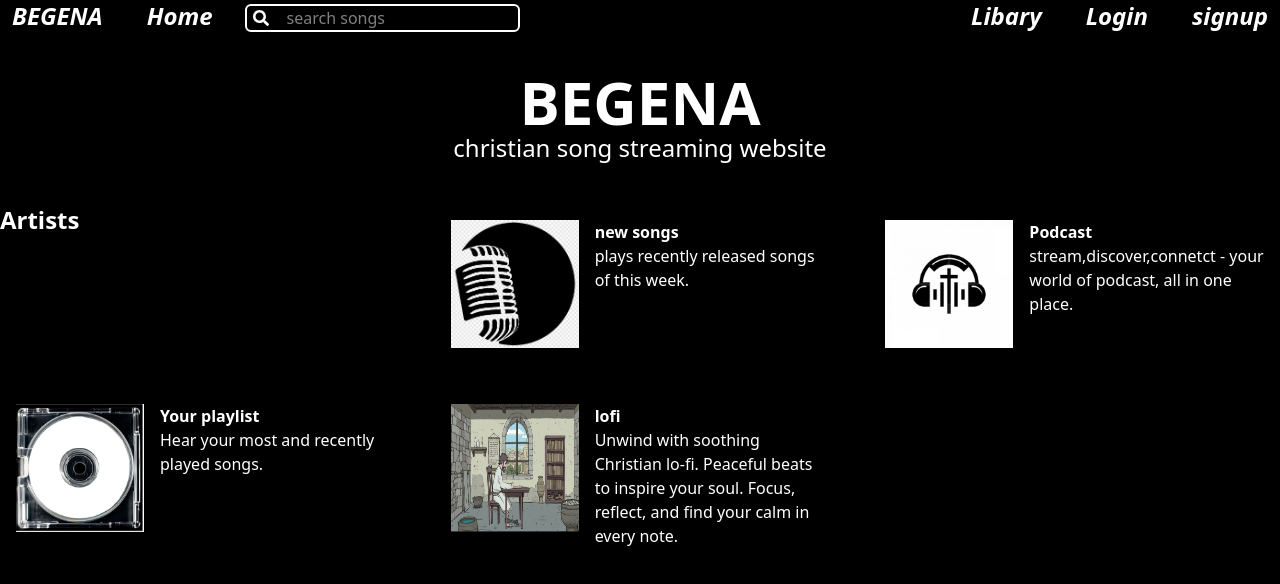
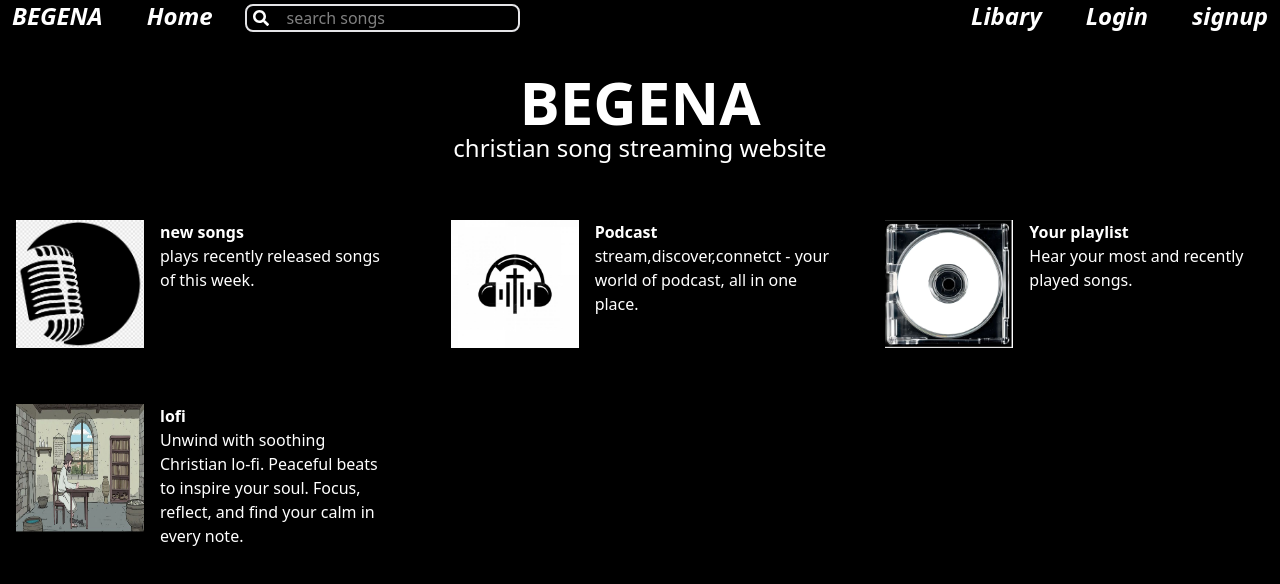
Before and after one commit to leulmesfin116/Begena, a React (Vite) app in the folder front-end/begena-prj/: page / in a window 1280 px wide. Shown: the top 584 px of the page. Built offline with nearby package versions, Linux system fonts and the light colour scheme.

Commit message:
update file

```diff
--- a/front-end/begena-prj/package.json
+++ b/front-end/begena-prj/package.json
@@ -13,6 +13,7 @@
     "@tailwindcss/vite": "^4.1.14",
     "class-variance-authority": "^0.7.1",
     "clsx": "^2.1.1",
+    "framer-motion": "^12.23.25",
     "gsap": "^3.13.0",
     "lucide-react": "^0.548.0",
     "react": "^19.1.1",
@@ -20,7 +21,7 @@
     "react-icons": "^5.5.0",
     "react-router-dom": "^7.9.4",
     "shadcn-ui": "^0.9.5",
-    "tailwind-merge": "^3.3.1",
+    "tailwind-merge": "^3.4.0",
     "tailwindcss": "^4.1.16"
   },
   "devDependencies": {
@@ -32,6 +33,7 @@
     "eslint-plugin-react-hooks": "^5.2.0",
     "eslint-plugin-react-refresh": "^0.4.22",
     "globals": "^16.4.0",
+    "tw-animate-css": "^1.4.0",
     "vite": "^7.1.7"
   }
 }
--- a/front-end/begena-prj/src/App.jsx
+++ b/front-end/begena-prj/src/App.jsx
@@ -3,6 +3,8 @@ import { Home } from "./pages/Home.jsx";
 import { Library } from "./pages/Library.jsx";
 import { Login } from "./pages/Login.jsx";
 import { Signup } from "./pages/Signup.jsx";
+import { NewMusic } from "./pages/NewMusic.jsx";
+import { Podcast } from "./pages/Podcast.jsx";
 import { Link, Route, Routes } from "react-router-dom";
 import { FaSearch } from "react-icons/fa";
 function App() {
@@ -44,6 +46,8 @@ function App() {
         <Route path="/Library" element={<Library />} />
         <Route path="/Login" element={<Login />} />
         <Route path="/signup" element={<Signup />} />
+        <Route path="/newMusic" element={<NewMusic />} />
+        <Route path="/Podcast" element={<Podcast />} />
       </Routes>
     </>
   );
--- a/front-end/begena-prj/src/index.css
+++ b/front-end/begena-prj/src/index.css
@@ -1,4 +1,7 @@
 @import "tailwindcss";
+@import "tw-animate-css";
+
+@custom-variant dark (&:is(.dark *));
 .animate {
   @apply rounded-md p-4 shadow-md hover:shadow-xl hover:scale-105 transition-transform duration-300;
 }
@@ -21,3 +24,119 @@ body {
 .nav {
   @apply text-white font-bold italic text-2xl px-3;
 }
+
+@theme inline {
+  --radius-sm: calc(var(--radius) - 4px);
+  --radius-md: calc(var(--radius) - 2px);
+  --radius-lg: var(--radius);
+  --radius-xl: calc(var(--radius) + 4px);
+  --color-background: var(--background);
+  --color-foreground: var(--foreground);
+  --color-card: var(--card);
+  --color-card-foreground: var(--card-foreground);
+  --color-popover: var(--popover);
+  --color-popover-foreground: var(--popover-foreground);
+  --color-primary: var(--primary);
+  --color-primary-foreground: var(--primary-foreground);
+  --color-secondary: var(--secondary);
+  --color-secondary-foreground: var(--secondary-foreground);
+  --color-muted: var(--muted);
+  --color-muted-foreground: var(--muted-foreground);
+  --color-accent: var(--accent);
+  --color-accent-foreground: var(--accent-foreground);
+  --color-destructive: var(--destructive);
+  --color-border: var(--border);
+  --color-input: var(--input);
+  --color-ring: var(--ring);
+  --color-chart-1: var(--chart-1);
+  --color-chart-2: var(--chart-2);
+  --color-chart-3: var(--chart-3);
+  --color-chart-4: var(--chart-4);
+  --color-chart-5: var(--chart-5);
+  --color-sidebar: var(--sidebar);
+  --color-sidebar-foreground: var(--sidebar-foreground);
+  --color-sidebar-primary: var(--sidebar-primary);
+  --color-sidebar-primary-foreground: var(--sidebar-primary-foreground);
+  --color-sidebar-accent: var(--sidebar-accent);
+  --color-sidebar-accent-foreground: var(--sidebar-accent-foreground);
+  --color-sidebar-border: var(--sidebar-border);
+  --color-sidebar-ring: var(--sidebar-ring);
+}
+
+:root {
+  --radius: 0.625rem;
+  --background: oklch(1 0 0);
+  --foreground: oklch(0.141 0.005 285.823);
+  --card: oklch(1 0 0);
+  --card-foreground: oklch(0.141 0.005 285.823);
+  --popover: oklch(1 0 0);
+  --popover-foreground: oklch(0.141 0.005 285.823);
+  --primary: oklch(0.21 0.006 285.885);
+  --primary-foreground: oklch(0.985 0 0);
+  --secondary: oklch(0.967 0.001 286.375);
+  --secondary-foreground: oklch(0.21 0.006 285.885);
+  --muted: oklch(0.967 0.001 286.375);
+  --muted-foreground: oklch(0.552 0.016 285.938);
+  --accent: oklch(0.967 0.001 286.375);
+  --accent-foreground: oklch(0.21 0.006 285.885);
+  --destructive: oklch(0.577 0.245 27.325);
+  --border: oklch(0.92 0.004 286.32);
+  --input: oklch(0.92 0.004 286.32);
+  --ring: oklch(0.705 0.015 286.067);
+  --chart-1: oklch(0.646 0.222 41.116);
+  --chart-2: oklch(0.6 0.118 184.704);
+  --chart-3: oklch(0.398 0.07 227.392);
+  --chart-4: oklch(0.828 0.189 84.429);
+  --chart-5: oklch(0.769 0.188 70.08);
+  --sidebar: oklch(0.985 0 0);
+  --sidebar-foreground: oklch(0.141 0.005 285.823);
+  --sidebar-primary: oklch(0.21 0.006 285.885);
+  --sidebar-primary-foreground: oklch(0.985 0 0);
+  --sidebar-accent: oklch(0.967 0.001 286.375);
+  --sidebar-accent-foreground: oklch(0.21 0.006 285.885);
+  --sidebar-border: oklch(0.92 0.004 286.32);
+  --sidebar-ring: oklch(0.705 0.015 286.067);
+}
+
+.dark {
+  --background: oklch(0.141 0.005 285.823);
+  --foreground: oklch(0.985 0 0);
+  --card: oklch(0.21 0.006 285.885);
+  --card-foreground: oklch(0.985 0 0);
+  --popover: oklch(0.21 0.006 285.885);
+  --popover-foreground: oklch(0.985 0 0);
+  --primary: oklch(0.92 0.004 286.32);
+  --primary-foreground: oklch(0.21 0.006 285.885);
+  --secondary: oklch(0.274 0.006 286.033);
+  --secondary-foreground: oklch(0.985 0 0);
+  --muted: oklch(0.274 0.006 286.033);
+  --muted-foreground: oklch(0.705 0.015 286.067);
+  --accent: oklch(0.274 0.006 286.033);
+  --accent-foreground: oklch(0.985 0 0);
+  --destructive: oklch(0.704 0.191 22.216);
+  --border: oklch(1 0 0 / 10%);
+  --input: oklch(1 0 0 / 15%);
+  --ring: oklch(0.552 0.016 285.938);
+  --chart-1: oklch(0.488 0.243 264.376);
+  --chart-2: oklch(0.696 0.17 162.48);
+  --chart-3: oklch(0.769 0.188 70.08);
+  --chart-4: oklch(0.627 0.265 303.9);
+  --chart-5: oklch(0.645 0.246 16.439);
+  --sidebar: oklch(0.21 0.006 285.885);
+  --sidebar-foreground: oklch(0.985 0 0);
+  --sidebar-primary: oklch(0.488 0.243 264.376);
+  --sidebar-primary-foreground: oklch(0.985 0 0);
+  --sidebar-accent: oklch(0.274 0.006 286.033);
+  --sidebar-accent-foreground: oklch(0.985 0 0);
+  --sidebar-border: oklch(1 0 0 / 10%);
+  --sidebar-ring: oklch(0.552 0.016 285.938);
+}
+
+@layer base {
+  * {
+    @apply border-border outline-ring/50;
+  }
+  body {
+    @apply bg-background text-foreground;
+  }
+}
--- /dev/null
+++ b/front-end/begena-prj/src/lib/utils.js
@@ -0,0 +1,6 @@
+import { clsx } from "clsx";
+import { twMerge } from "tailwind-merge"
+
+export function cn(...inputs) {
+  return twMerge(clsx(inputs));
+}
--- a/front-end/begena-prj/src/pages/Home.jsx
+++ b/front-end/begena-prj/src/pages/Home.jsx
@@ -3,19 +3,40 @@ import podcast from "../assets/podcast.jpeg";
 import newSong from "../assets/newSong.jpeg";
 import playlist from "../assets/playlist.jpeg";
 import Lofi from "../assets/Lofi.jpeg";
+import { motion } from "framer-motion";
+import { useNavigate } from "react-router-dom";
 export function Home() {
+  const navigate = useNavigate();
+  // handing click events
+  function handleClick() {
+    navigate("/newMusic");
+  }
+  function handlePod() {
+    navigate("/Podcast");
+  }
   return (
     <>
       <div className="center m-10">
-        <h1 className="font-bold text-6xl ">BEGENA</h1>
-        <p className="text-2xl">christian song streaming website</p>
+        <motion.h1
+          initial={{ opacity: 0, y: -20 }}
+          animate={{ opacity: 3, y: 0 }}
+          transition={{ duration: 3 }}
+          className="font-bold text-6xl "
+        >
+          BEGENA
+        </motion.h1>
+        <motion.p
+          initial={{ opacity: 0, y: -20 }}
+          animate={{ opacity: 3, y: 0 }}
+          transition={{ duration: 3 }}
+          className="text-2xl"
+        >
+          christian song streaming website
+        </motion.p>
         {/* first catagory */}
       </div>
       <div className="grid grid-cols-1 md:grid-cols-3 gap-6">
-        <div>
-          <h2 className="font-bold text-2xl cenetr-">Artists</h2>
-        </div>
-        <div className=" card animate ">
+        <div onClick={handleClick} className=" card animate ">
           <img className="image" src={newSong} alt="new song" />
           <div className="">
             <h2 className="font-bold">new songs</h2>
@@ -23,7 +44,7 @@ export function Home() {
           </div>
           {/* second catagory */}
         </div>
-        <div className=" card animate">
+        <div onClick={handlePod} className=" card animate">
           <img className="image" src={podcast} alt="podcast" />
           {/* the text */}
           <div>
--- a/front-end/begena-prj/src/pages/Library.jsx
+++ b/front-end/begena-prj/src/pages/Library.jsx
@@ -1,7 +1,12 @@
 export function Library() {
   return (
     <>
-      <h1 class="text-white">Library</h1>
+      <div className="center m-8">
+        <h1 class="text-white p-3 text-3xl font-bold">Library</h1>
+      </div>
+      <div>
+        <h2 className="text-white p-3 text-xl">Recently played musics</h2>
+      </div>
     </>
   );
 }
--- /dev/null
+++ b/front-end/begena-prj/src/pages/NewMusic.jsx
@@ -0,0 +1,7 @@
+export function NewMusic() {
+  return (
+    <>
+      <h1>new musics </h1>
+    </>
+  );
+}
--- /dev/null
+++ b/front-end/begena-prj/src/pages/Podcast.jsx
@@ -0,0 +1,7 @@
+export function Podcast() {
+  return (
+    <>
+      <h1>Podcast</h1>
+    </>
+  );
+}
```
Also changed, not shown: front-end/begena-prj/jsconfig.json (added, +8 -0 lines), front-end/begena-prj/components.json (added), 1 other file (tests, documents, lock files or other folders).
